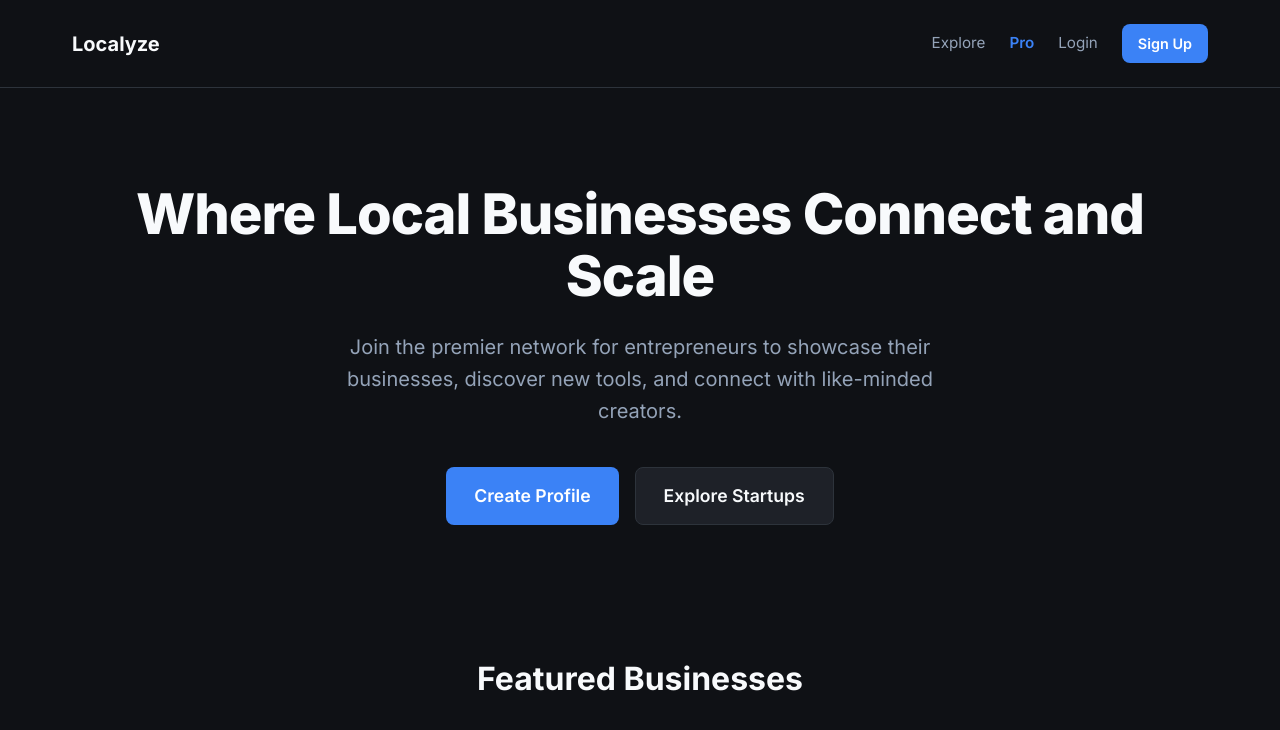
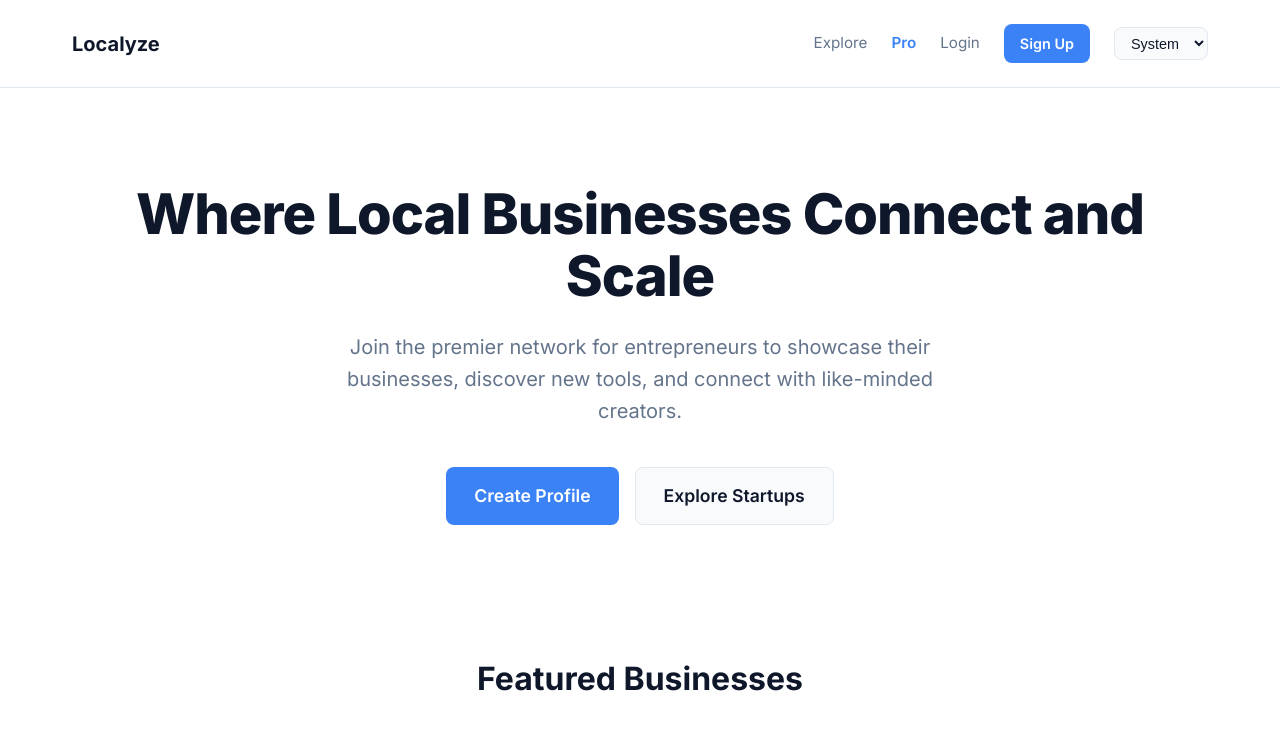
Before and after one commit to Animal-91/Founder-Hub, a Next.js app in the folder founder-hub/: page / in a window 1280 px wide. Shown: the top 730 px of the page. Built offline with nearby package versions, Linux system fonts and the light colour scheme; no server answers; the database is empty.

Commit message:
Add theme toggler

```diff
--- a/founder-hub/package.json
+++ b/founder-hub/package.json
@@ -12,6 +12,7 @@
     "@supabase/ssr": "^0.12.0",
     "@supabase/supabase-js": "^2.109.0",
     "next": "16.2.10",
+    "next-themes": "^0.4.6",
     "react": "19.2.4",
     "react-dom": "19.2.4",
     "stripe": "^22.3.0"
--- a/founder-hub/src/app/globals.css
+++ b/founder-hub/src/app/globals.css
@@ -1,4 +1,14 @@
 :root {
+  --background: #ffffff;
+  --foreground: #0f172a;
+  --primary: #3b82f6;
+  --primary-hover: #2563eb;
+  --card-bg: #f8fafc;
+  --border: #e2e8f0;
+  --muted: #64748b;
+}
+
+.dark {
   --background: #0f1115;
   --foreground: #f8fafc;
   --primary: #3b82f6;
--- a/founder-hub/src/app/layout.tsx
+++ b/founder-hub/src/app/layout.tsx
@@ -5,6 +5,8 @@ import "./globals.css";
 import Link from 'next/link';
 import { createClient } from '@/utils/supabase/server';
 import { logout } from '@/app/actions/auth';
+import { ThemeProvider } from '@/components/ThemeProvider';
+import ThemeToggle from '@/components/ThemeToggle';
 
 const inter = Inter({ subsets: ["latin"], variable: "--font-sans" });
 
@@ -35,8 +37,9 @@ export default async function RootLayout({
   const { data: { user } } = await supabase.auth.getUser();
 
   return (
-    <html lang="en">
+    <html lang="en" suppressHydrationWarning>
       <body className={inter.variable}>
+        <ThemeProvider attribute="class" defaultTheme="system" enableSystem disableTransitionOnChange>
           <Script id="sw-register" strategy="afterInteractive">
             {`
               if ('serviceWorker' in navigator) {
@@ -84,6 +87,8 @@ export default async function RootLayout({
                       <Link href="/signup" className="btn btn-primary" style={{ padding: '0.5rem 1rem', fontSize: '0.9rem' }}>Sign Up</Link>
                     </>
                   )}
+
+                  <ThemeToggle />
                 </div>
               </div>
             </nav>
@@ -91,6 +96,7 @@ export default async function RootLayout({
               {children}
             </main>
           </div>
+        </ThemeProvider>
       </body>
     </html>
   );
--- /dev/null
+++ b/founder-hub/src/components/ThemeProvider.tsx
@@ -0,0 +1,11 @@
+'use client';
+
+import * as React from 'react';
+import { ThemeProvider as NextThemesProvider } from 'next-themes';
+
+export function ThemeProvider({
+  children,
+  ...props
+}: React.ComponentProps<typeof NextThemesProvider>) {
+  return <NextThemesProvider {...props}>{children}</NextThemesProvider>;
+}
--- /dev/null
+++ b/founder-hub/src/components/ThemeToggle.tsx
@@ -0,0 +1,39 @@
+'use client';
+
+import { useTheme } from 'next-themes';
+import { useEffect, useState } from 'react';
+
+export default function ThemeToggle() {
+  const [mounted, setMounted] = useState(false);
+  const { theme, setTheme } = useTheme();
+
+  // useEffect only runs on the client, so now we can safely show the UI
+  useEffect(() => {
+    setMounted(true);
+  }, []);
+
+  if (!mounted) {
+    return <div style={{ width: '100px', height: '36px', opacity: 0 }}></div>; // placeholder
+  }
+
+  return (
+    <select
+      value={theme}
+      onChange={(e) => setTheme(e.target.value)}
+      style={{
+        padding: '0.4rem 0.75rem',
+        borderRadius: '8px',
+        backgroundColor: 'var(--card-bg)',
+        color: 'var(--foreground)',
+        border: '1px solid var(--border)',
+        outline: 'none',
+        cursor: 'pointer',
+        fontSize: '0.9rem',
+      }}
+    >
+      <option value="system">System</option>
+      <option value="light">Light</option>
+      <option value="dark">Dark</option>
+    </select>
+  );
+}
```
Also changed, not shown: 1 other file (tests, documents, lock files or other folders). Lines whose indentation alone changed are shown as unchanged.
